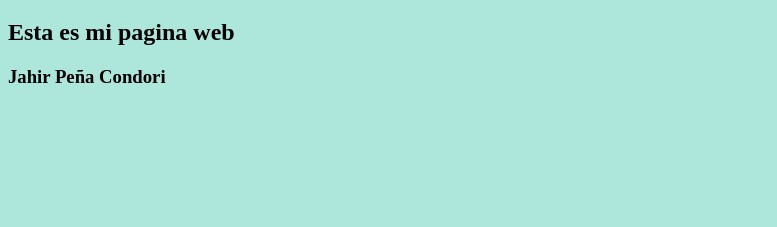
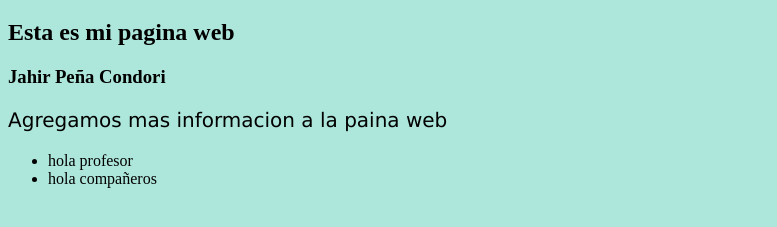
Before and after one commit to jpenacon-cpu/IDWeb, a plain HTML site: page Lab01/index.html in a window 1280 px wide. Shown: the part 61-288 px from the top of the page, without its empty margins (0-777 px from the left). Drawn offline with Linux system fonts and the light colour scheme.

Commit message:
Agregar mas informacion

```diff
--- a/Lab01/index.html
+++ b/Lab01/index.html
@@ -16,6 +16,16 @@
     <h3>
         Jahir Peña Condori
     </h3>
-
+    <p>
+        Agregamos mas informacion a la paina web
+    </p>
+    <ul>
+        <li>
+            hola profesor
+        </li>
+        <li>
+            hola compañeros
+        </li>
+    </ul>
 </body>
 </html>
```
